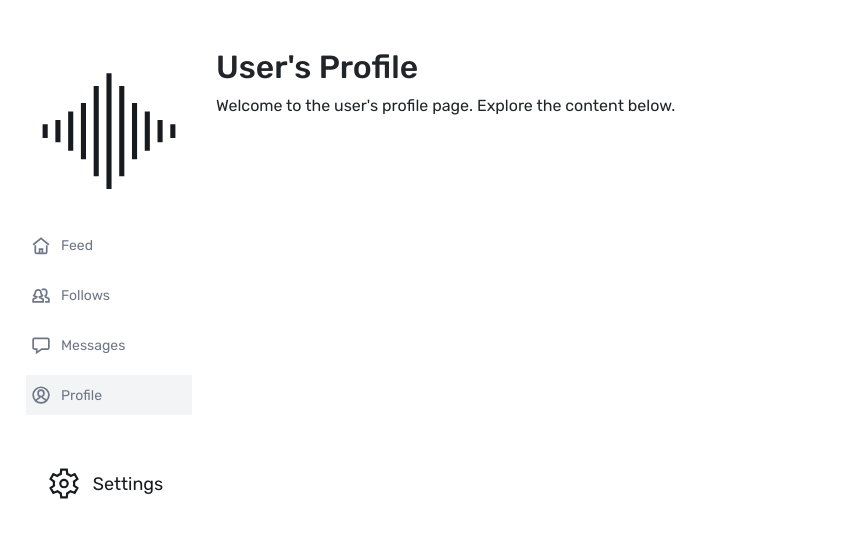
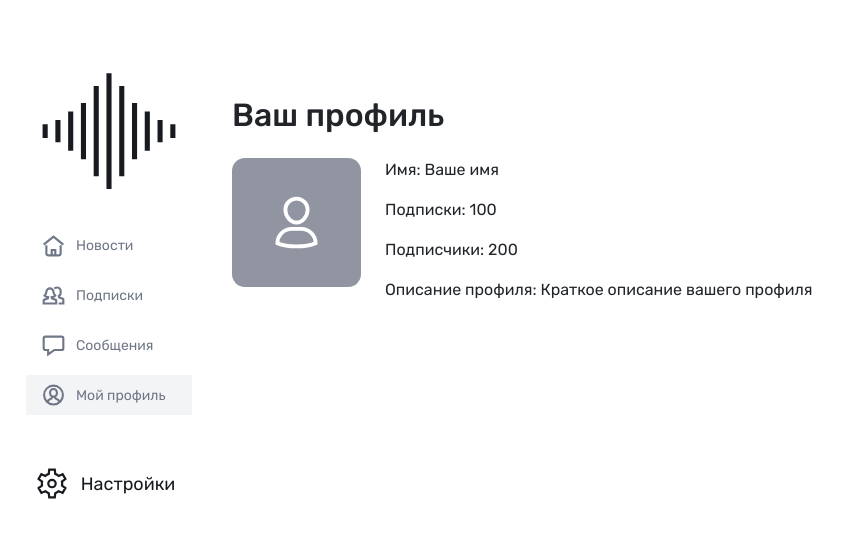
Before and after one commit to n0th1ngn355/db_project, a Next.js app in the folder frontend/: page /profile in a window 1280 px wide. Shown: the top 538 px of the page, without its empty margins (56-899 px from the left). Built offline with nearby package versions, Linux system fonts and the light colour scheme.

Commit message:
profile user info

```diff
--- a/frontend/src/app/components/SettingsBlock/settings_block.js
+++ b/frontend/src/app/components/SettingsBlock/settings_block.js
@@ -6,7 +6,7 @@ const SettingsBlock = () => {
     <a href="settings" className="settings-gear">
       <div className="overlap-group">
         <img className="img" alt="Vector" src="settings.svg" />
-        <span className="text-wrapper">Settings</span>
+        <span className="text-wrapper">Настройки</span>
       </div>
     </a>
   );
--- a/frontend/src/app/components/Sidebar/sidebar.js
+++ b/frontend/src/app/components/Sidebar/sidebar.js
@@ -11,10 +11,10 @@ const Sidebar = ({ info }) => {
                 alt="Profile Image"
                 style={{ width: '100%', maxWidth: '200px', borderRadius: '50%' }}
             />
-            <SidebarBlock info={info} href="feed" title="Feed" image="/feed.svg" />
-            <SidebarBlock info={info} href="follows" title="Follows" image="/follows.svg" />
-            <SidebarBlock info={info} href="messages" title="Messages" image="/messages.svg" />
-            <SidebarBlock info={info} href="profile" title="Profile" image="/profile.svg" />
+            <SidebarBlock info={info} href="feed" title="Новости" image="/feed.svg" />
+            <SidebarBlock info={info} href="follows" title="Подписки" image="/follows.svg" />
+            <SidebarBlock info={info} href="messages" title="Сообщения" image="/messages.svg" />
+            <SidebarBlock info={info} href="profile" title="Мой профиль" image="/profile.svg" />
             <SettingsBlock/>
         </div>
     );
--- a/frontend/src/app/components/SidebarBlock/sidebar_block.css
+++ b/frontend/src/app/components/SidebarBlock/sidebar_block.css
@@ -23,7 +23,7 @@
 }
 
 .block-image {
-  padding-left:5px;
+  margin-left:15px;
   width: 25px;
   height: 25px;
 }
--- a/frontend/src/app/components/SidebarBlock/sidebar_block.js
+++ b/frontend/src/app/components/SidebarBlock/sidebar_block.js
@@ -2,9 +2,9 @@
 import React from 'react';
 import './sidebar_block.css';
 
-const SidebarBlock = ({ href, image, title, info }) => {
+const SidebarBlock = ({ href, image, title, info}) => {
   return (
-    <a href={href} className={`sidebar-block ${info == title ? 'active' : ''}`}>
+    <a href={href} className={`sidebar-block ${info == href ? 'active' : ''}`}>
       <img className="block-image" alt={title} src={image} />
       <div className="text-wrapper">
         <span className="text">{title}</span>
--- a/frontend/src/app/profile/page.js
+++ b/frontend/src/app/profile/page.js
@@ -7,11 +7,22 @@ const MainLayout = () => {
   return (
     <div className="container mt-5">
       <div className='row'>
-          <Sidebar info="Profile"/>
-          <div className='col'>
+        <Sidebar info="profile" />
+        <div className='col mx-3'>
           <div>
-              <h2>User's Profile</h2>
-              <p>Welcome to the user's profile page. Explore the content below.</p>
+            <h2 class="mt-5">Ваш профиль</h2>
+            <div class="row mt-4">
+              <div className="avatar col-2">
+                <img src="/avatar.svg" alt="Avatar" style={{ width: '100%', maxWidth: '150px', borderRadius: '10%' }} />
+              </div>
+              <div className="profile-info col">
+                <p>Имя: Ваше имя</p>
+                <p>Подписки: 100</p>
+                <p>Подписчики: 200</p>
+                <p>Описание профиля: Краткое описание вашего профиля</p>
+              </div>
+            </div>
+
           </div>
         </div>
       </div>
```
Also changed, not shown: frontend/public/avatar.svg (added), frontend/src/app/profile/profile.css (added). Lines whose indentation alone changed are shown as unchanged.
